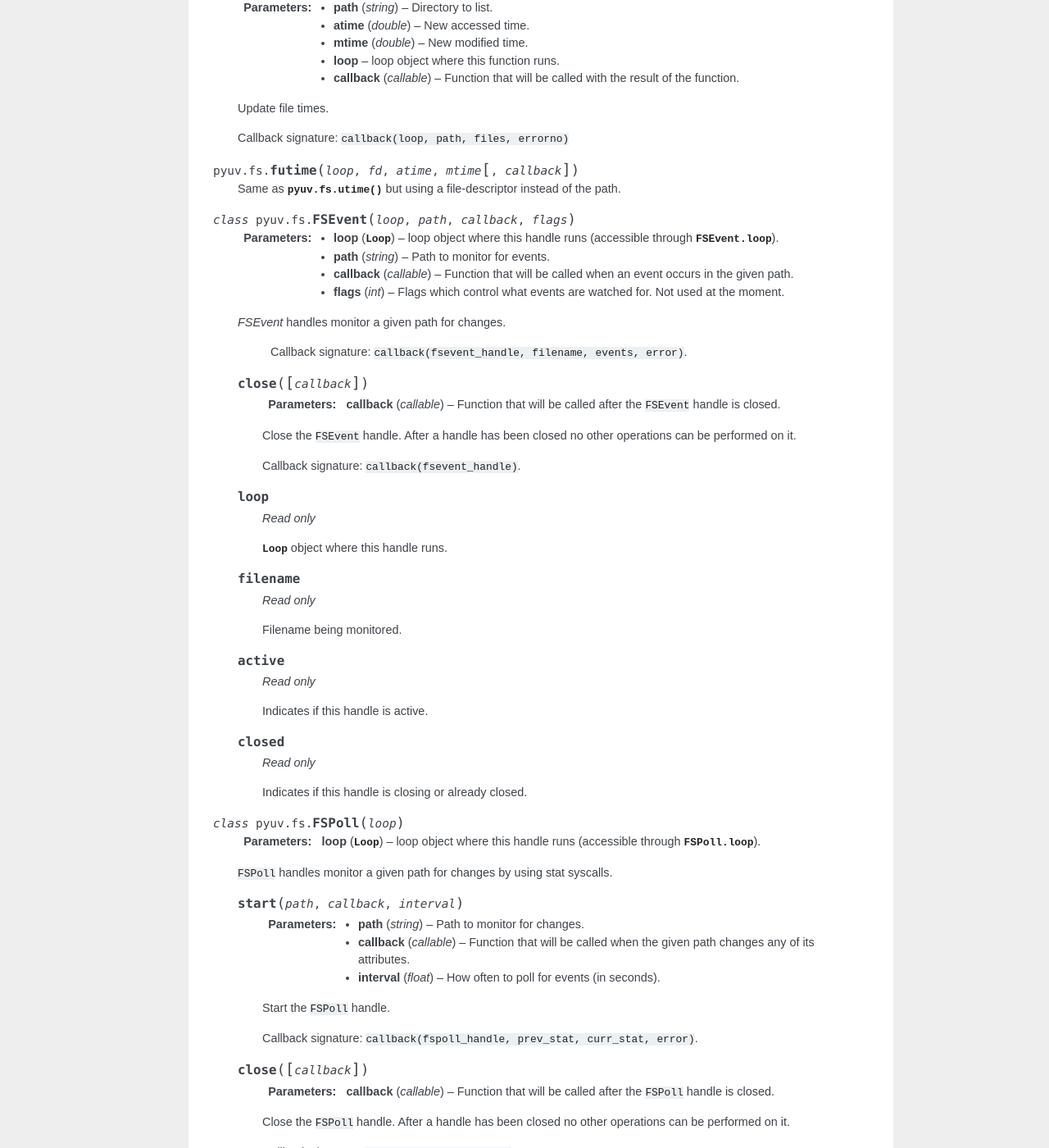
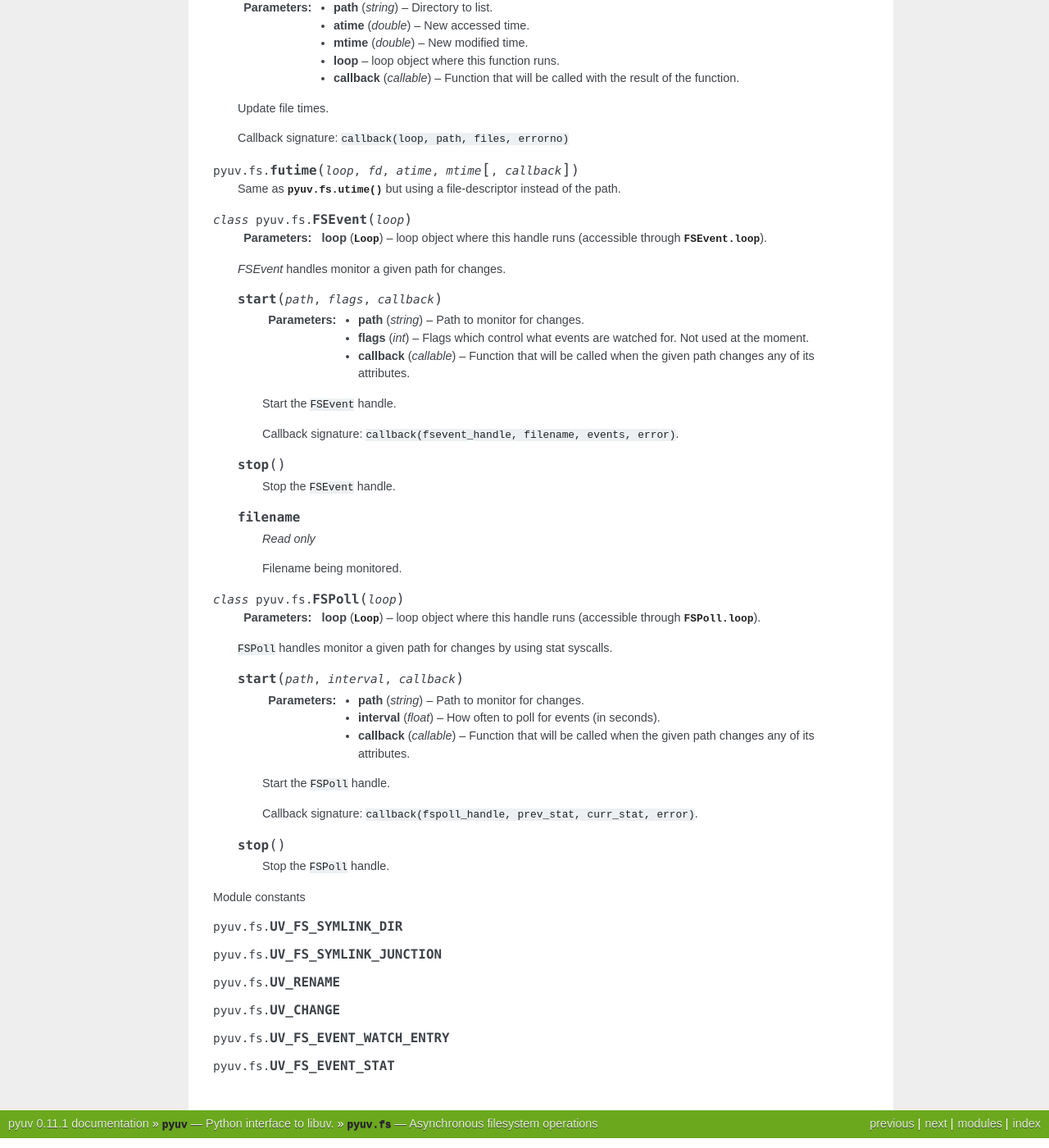
Before and after one commit to saghul/pyuv, a Sphinx documentation site: the page built from docs/fs.rst, in a window 1280 px wide and 1400 px high, scrolled down 4369 px. Shown: the whole window at 82% size. Built offline with Sphinx 7.4.7, drawn with Linux system fonts in a browser that asks for light colours; some of the changed text lies outside the part shown.

Commit message:
Updated documentation

```diff
--- a/docs/fs.rst
+++ b/docs/fs.rst
@@ -350,56 +350,35 @@
     Same as :py:func:`pyuv.fs.utime` but using a file-descriptor instead of the path.
 
 
-.. py:class:: pyuv.fs.FSEvent(loop, path, callback, flags)
+.. py:class:: pyuv.fs.FSEvent(loop)
 
     :type loop: :py:class:`Loop`
     :param loop: loop object where this handle runs (accessible through :py:attr:`FSEvent.loop`).
 
-    :param string path: Path to monitor for events.
+    `FSEvent` handles monitor a given path for changes.
 
-    :param callable callback: Function that will be called when an event occurs in the
-        given path.
+    .. py:method:: start(path, flags, callback)
 
-    :param int flags: Flags which control what events are watched for. Not used at the moment.
+        :param string path: Path to monitor for changes.
 
-    `FSEvent` handles monitor a given path for changes.
+        :param int flags: Flags which control what events are watched for. Not used at the moment.
+
+        :param callable callback: Function that will be called when the given path changes any of its
+            attributes.
+
+        Start the ``FSEvent`` handle.
 
         Callback signature: ``callback(fsevent_handle, filename, events, error)``.
 
-    .. py:method:: close([callback])
+    .. py:method:: stop
 
-        :param callable callback: Function that will be called after the ``FSEvent``
-            handle is closed.
-
-        Close the ``FSEvent`` handle. After a handle has been closed no other
-        operations can be performed on it.
-
-        Callback signature: ``callback(fsevent_handle)``.
-
-    .. py:attribute:: loop
-
-        *Read only*
-
-        :py:class:`Loop` object where this handle runs.
+        Stop the ``FSEvent`` handle.
 
     .. py:attribute:: filename
 
         *Read only*
 
         Filename being monitored.
-
-    .. py:attribute:: active
-
-        *Read only*
-
-        Indicates if this handle is active.
-
-    .. py:attribute:: closed
-
-        *Read only*
-
-        Indicates if this handle is closing or already closed.
-
 
 
 .. py:class:: pyuv.fs.FSPoll(loop)
@@ -409,46 +388,22 @@
 
     ``FSPoll`` handles monitor a given path for changes by using stat syscalls.
 
-    .. py:method:: start(path, callback, interval)
+    .. py:method:: start(path, interval, callback)
 
         :param string path: Path to monitor for changes.
 
+        :param float interval: How often to poll for events (in seconds).
+
         :param callable callback: Function that will be called when the given path changes any of its
             attributes.
-
-        :param float interval: How often to poll for events (in seconds).
 
         Start the ``FSPoll`` handle.
 
         Callback signature: ``callback(fspoll_handle, prev_stat, curr_stat, error)``.
 
-    .. py:method:: close([callback])
+    .. py:method:: stop
 
-        :param callable callback: Function that will be called after the ``FSPoll``
-            handle is closed.
-
-        Close the ``FSPoll`` handle. After a handle has been closed no other
-        operations can be performed on it.
-
-        Callback signature: ``callback(fspoll_handle)``.
-
-    .. py:attribute:: loop
-
-        *Read only*
-
-        :py:class:`Loop` object where this handle runs.
-
-    .. py:attribute:: active
-
-        *Read only*
-
-        Indicates if this handle is active.
-
-    .. py:attribute:: closed
-
-        *Read only*
-
-        Indicates if this handle is closing or already closed.
+        Stop the ``FSPoll`` handle.
 
 
 Module constants
--- a/docs/loop.rst
+++ b/docs/loop.rst
@@ -95,3 +95,9 @@
     .. py:method:: get_timeout
 
         Returns the poll timeout.
+
+    .. py:attribute:: handles
+
+        *Read only*
+
+        List of handles in this loop.
```
